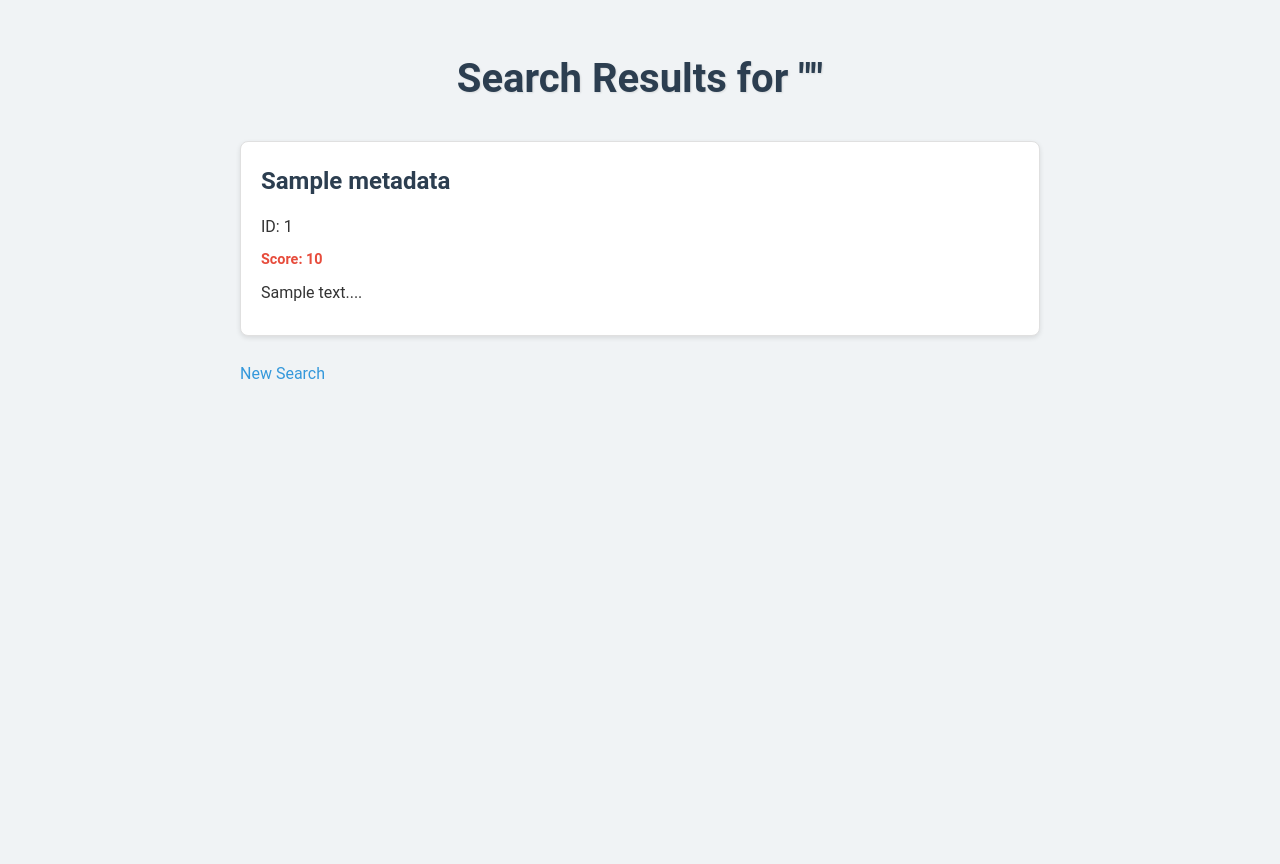
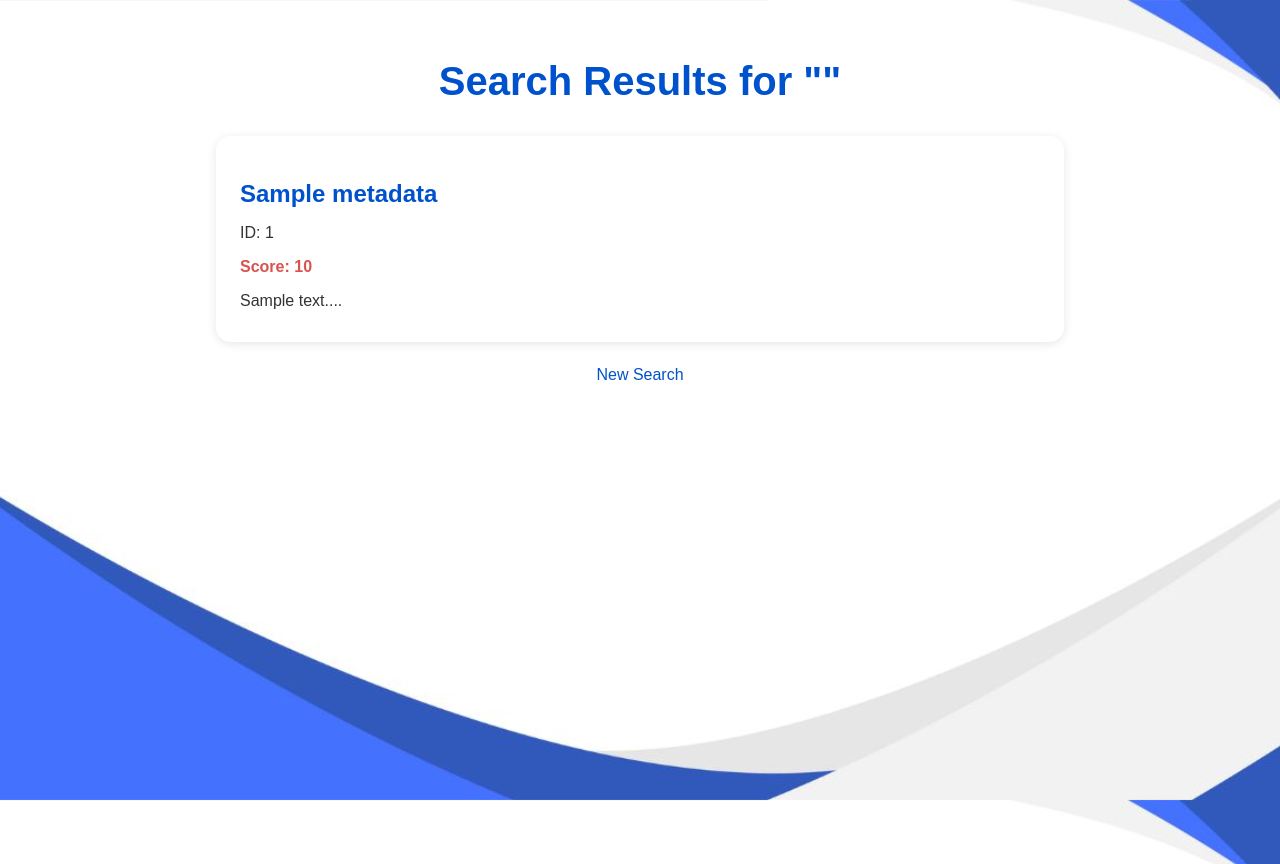
Before and after one commit to Atropos-Dad/Thymela, a Flask app: template src/webapp/templates/results.html in a window 1280 px wide. Before the commit the page ends 379 px from the top, so only its background shows below. Run offline with Flask 3, Linux system fonts and the light colour scheme; the template is opened without the code that fills it: most values are stand-ins (such as "Sample title", 1, 10 or a date in 2020); parts of the project's set-up code (start-up, migrations or seed data) failed here and were passed over.

Commit message:
Update main.css

```diff
--- a/src/webapp/static/main.css
+++ b/src/webapp/static/main.css
@@ -1,102 +1,88 @@
 body {
-    font-family: 'Roboto', Arial, sans-serif;
-    line-height: 1.6;
+    background-image: url('../static/back1.jpg');
+    background-size: cover;
+    background-repeat: no-repeat;
+    background-attachment: fixed;
+    min-height: 100vh;
+    display: flex;
+    flex-direction: column;
+    align-items: center;
+    justify-content: start;
+    padding: 2rem;
+    margin: 0;
+    font-family: Arial, sans-serif;
     color: #333;
+}
+h1 {
+    color: #0052cc;
+    font-size: 2.5rem;
+    font-weight: bold;
+    margin-bottom: 2rem;
+    text-align: center;
+}
+.result {
+    background-color: rgba(255, 255, 255, 0.9);
+    border-radius: 15px;
+    padding: 1.5rem;
+    margin-bottom: 1.5rem;
+    box-shadow: 0 2px 10px rgba(0, 0, 0, 0.1);
+    width: 100%;
     max-width: 800px;
-    margin: 0 auto;
-    padding: 20px;
-    background-color: #f0f3f5;
+}
+.result h2 {
+    font-size: 1.5rem;
+    margin-bottom: 0.5rem;
+    color: #0052cc;
+}
+.result p {
+    margin-bottom: 0.5rem;
+    font-size: 1rem;
+    color: #333;
+}
+.result .score {
+    color: #d9534f;
+    font-weight: bold;
+}
+a {
+    color: #0052cc;
+    text-decoration: none;
+}
+a:hover {
+    text-decoration: underline;
+}
+.back-link {
+    margin-top: 2rem;
+    text-align: center;
+    font-size: 1.2rem;
+}
+.back-link a {
+    color: white;
+    background-color: #0052cc;
+    padding: 10px 20px;
+    border-radius: 25px;
+    text-decoration: none;
+    transition: background-color 0.3s ease, box-shadow 0.3s ease;
+    box-shadow: 0 2px 5px rgba(0, 0, 0, 0.1);
+}
+.back-link a:hover {
+    background-color: #003d99;
+    box-shadow: 0 4px 10px rgba(0, 0, 0, 0.2);
 }
 
-h1 {
-    color: #2c3e50;
-    text-align: center;
-    margin-bottom: 30px;
-    font-size: 2.5em;
-    text-shadow: 1px 1px 2px rgba(0,0,0,0.1);
+.btn-see-more {
+    background-color: #0052cc;
+    color: white;
+    border: none;
+    padding: 5px 10px;
+    border-radius: 5px;
+    cursor: pointer;
+    margin-top: 10px;
 }
 
-form {
-    margin-bottom: 30px;
-    text-align: center;
+.btn-see-more:hover {
+    background-color: #003d99;
 }
 
-input[type="text"] {
-    width: 70%;
-    padding: 12px;
-    margin-right: 10px;
-    border: 2px solid #ddd;
-    border-radius: 25px;
-    font-size: 16px;
-    transition: border-color 0.3s ease;
+.response-content {
+    display: none;
 }
-
-input[type="text"]:focus {
-    outline: none;
-    border-color: #3498db;
-}
-
-input[type="submit"] {
-    padding: 12px 25px;
-    background-color: #3498db;
-    color: white;
-    border: none;
-    border-radius: 25px;
-    cursor: pointer;
-    font-size: 16px;
-    transition: background-color 0.3s ease;
-}
-
-input[type="submit"]:hover {
-    background-color: #2980b9;
-}
-
-.result {
-    background-color: #ffffff;
-    border: 1px solid #e0e0e0;
-    padding: 20px;
-    margin-bottom: 25px;
-    border-radius: 8px;
-    box-shadow: 0 2px 5px rgba(0,0,0,0.1);
-    transition: transform 0.2s ease;
-}
-
-.result:hover {
-    transform: translateY(-3px);
-}
-
-.result h2 {
-    margin-top: 0;
-    margin-bottom: 15px;
-}
-
-.result h2 a {
-    color: #2c3e50;
-    text-decoration: none;
-    transition: color 0.3s ease;
-}
-
-.result h2 a:hover {
-    color: #3498db;
-}
-
-.result p {
-    margin: 10px 0;
-    line-height: 1.5;
-}
-
-.score {
-    font-weight: bold;
-    color: #e74c3c;
-    font-size: 0.9em;
-}
-
-a {
-    color: #3498db;
-    text-decoration: none;
-    transition: color 0.3s ease;
-}
-
-a:hover {
-    color: #2980b9;
-}
```
